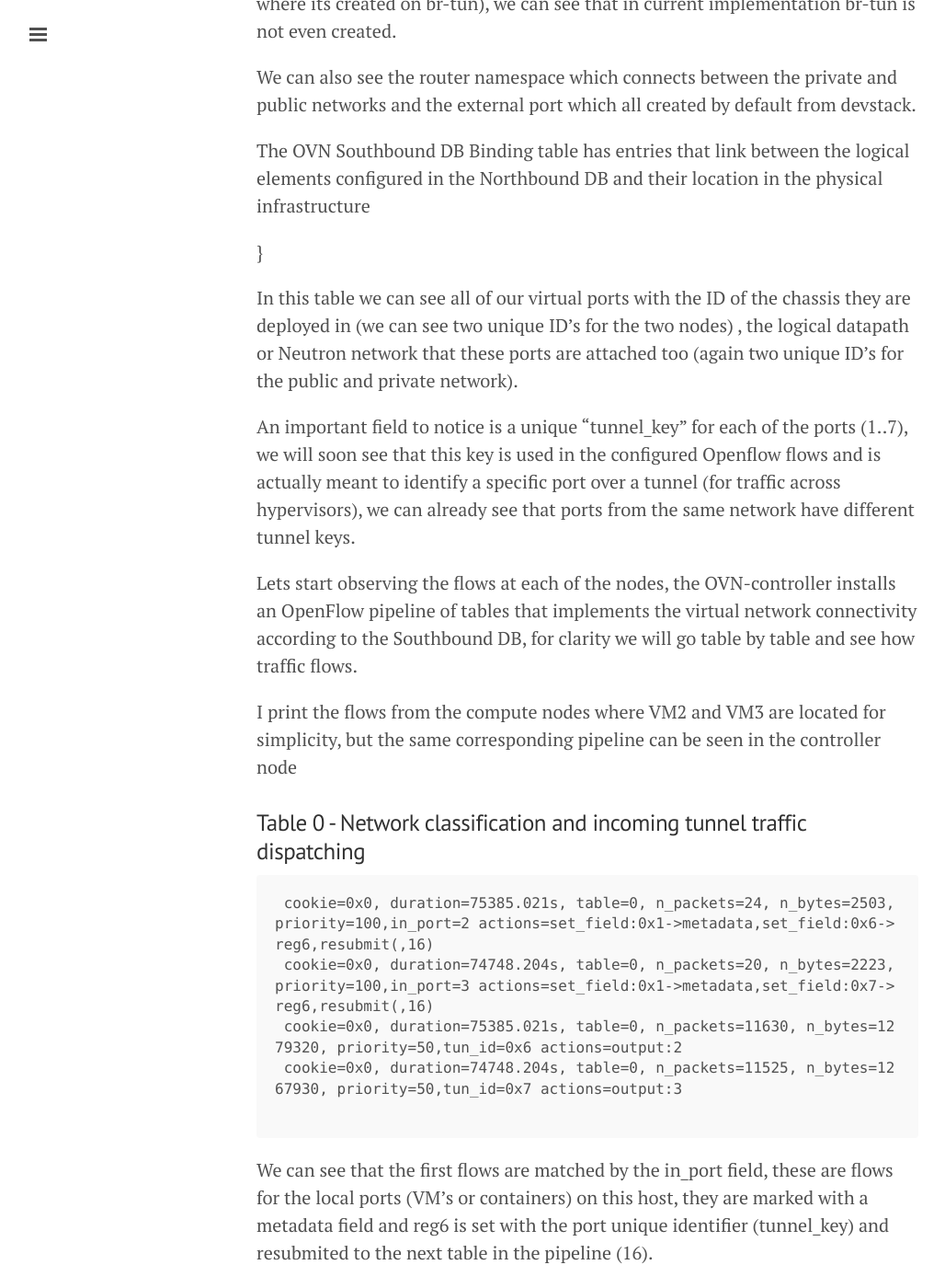
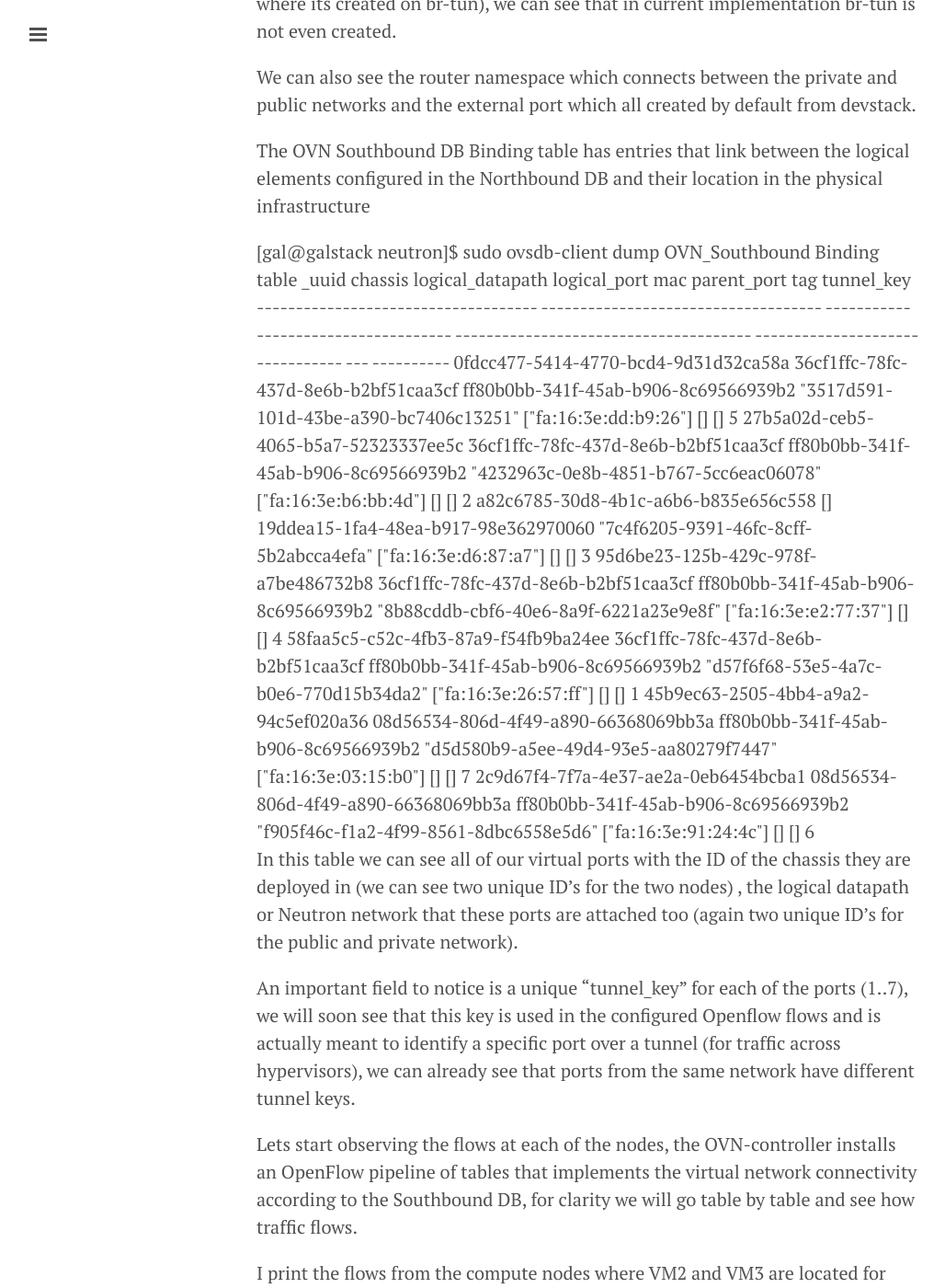
Before and after one commit to GalSagie/GalSagie.github.io, a Jekyll site: the page built from _posts/2015-05-30-ovn-deep-dive.md, in a window 1280 px wide and 1400 px high, scrolled down 2440 px. Shown: the whole window at 92% size, without its empty margins (1-1029 px from the left). Built offline with Jekyll 4.4.1, drawn with Linux system fonts in a browser that asks for light colours; Markdown is read by kramdown in place of the engine named in the settings; comment, search, counter and statistics services are not loaded.

Commit message:
Fix to OVN deep dive

```diff
--- a/_posts/2015-05-30-ovn-deep-dive.md
+++ b/_posts/2015-05-30-ovn-deep-dive.md
@@ -72,7 +72,7 @@ We can also see the router namespace which connects between the private and publ
 
 The OVN Southbound DB Binding table has entries that link between the logical elements configured in the Northbound DB and their location in the physical infrastructure
 
-{{{
+<pre-wrap>
 [gal@galstack neutron]$ sudo ovsdb-client dump OVN_Southbound
 Binding table
 _uuid                                chassis                              logical_datapath                     logical_port                           mac                   parent_port tag tunnel_key
@@ -84,7 +84,7 @@ a82c6785-30d8-4b1c-a6b6-b835e656c558 []                                   19ddea
 58faa5c5-c52c-4fb3-87a9-f54fb9ba24ee 36cf1ffc-78fc-437d-8e6b-b2bf51caa3cf ff80b0bb-341f-45ab-b906-8c69566939b2 "d57f6f68-53e5-4a7c-b0e6-770d15b34da2" ["fa:16:3e:26:57:ff"] []          []  1
 45b9ec63-2505-4bb4-a9a2-94c5ef020a36 08d56534-806d-4f49-a890-66368069bb3a ff80b0bb-341f-45ab-b906-8c69566939b2 "d5d580b9-a5ee-49d4-93e5-aa80279f7447" ["fa:16:3e:03:15:b0"] []          []  7
 2c9d67f4-7f7a-4e37-ae2a-0eb6454bcba1 08d56534-806d-4f49-a890-66368069bb3a ff80b0bb-341f-45ab-b906-8c69566939b2 "f905f46c-f1a2-4f99-8561-8dbc6558e5d6" ["fa:16:3e:91:24:4c"] []          []  6
-}}}
+</pre-wrap>
 
 
 In this table we can see all of our virtual ports with the ID of the chassis they are deployed in (we can see two unique ID’s for the two nodes) , the logical datapath or Neutron network that these ports are attached too (again two unique ID’s for the public and private network).
```
